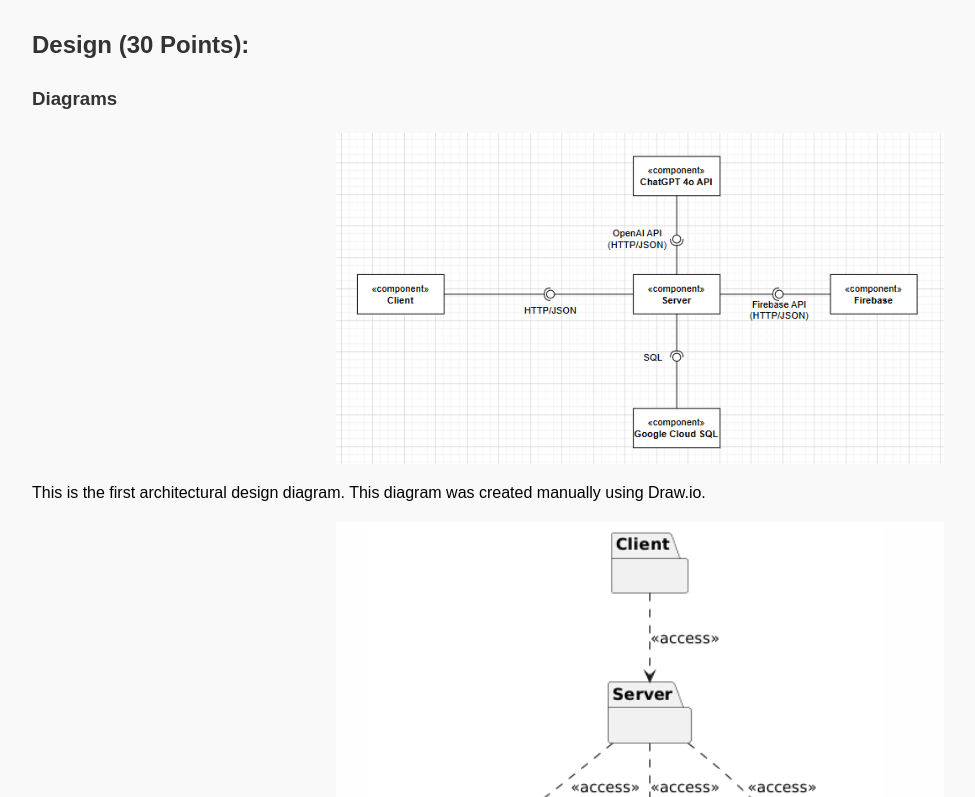
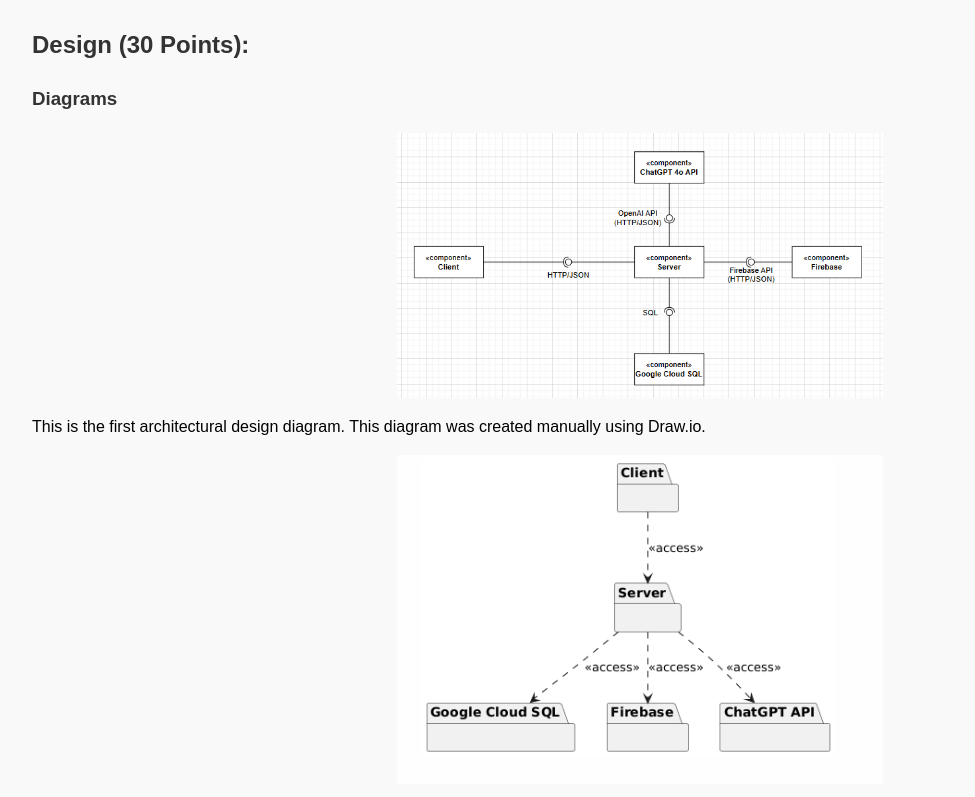
Before and after one commit to bmach3/test, a plain HTML site: page docs/index.html in a window 1280 px wide. Shown: the part 4000-4797 px from the top of the page, without its empty margins (0-975 px from the left). Drawn offline with Linux system fonts and the light colour scheme.

Commit message:
smaller images

```diff
--- a/docs/index.html
+++ b/docs/index.html
@@ -19,9 +19,10 @@
     }
     img {
       display: block;
-      margin: 0 auto;
-      width: 50%;
-      max-width: 80%;
+      margin: 1rem auto;
+      width: 40%;
+      max-width: 600px;
+      height: auto;
     }
   </style>
 </head>
```
